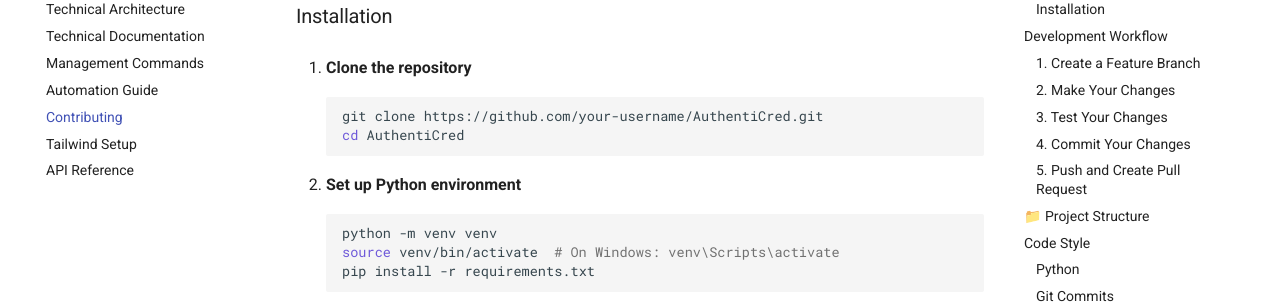
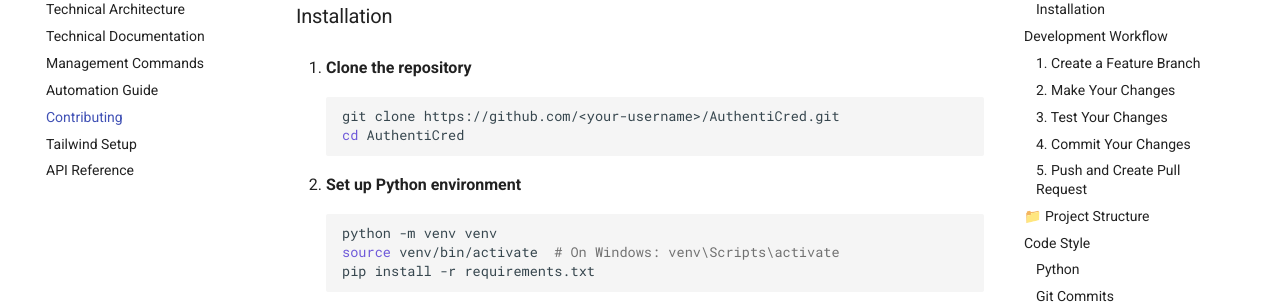
Before and after one commit to richarddushime/AuthentiCred, an MkDocs documentation site: the page built from docs/contributing.md, in a window 1280 px wide and 900 px high, scrolled down 439 px. Shown: the part 153-457 px from the top of the window. Built offline with MkDocs 1.6.1 and Material for MkDocs 9.7.7, drawn with Linux system fonts in a browser that asks for light colours.

````diff
--- a/docs/contributing.md
+++ b/docs/contributing.md
@@ -17,7 +17,7 @@ Thank you for your interest in contributing to AuthentiCred! This guide will hel
 
 1. **Clone the repository**
    ```bash
-   git clone https://github.com/your-username/AuthentiCred.git
+   git clone https://github.com/<your-username>/AuthentiCred.git
    cd AuthentiCred
    ```
 
````
Also changed, not shown: docs/project_report.md (+1 -19 lines), 3 other files.
